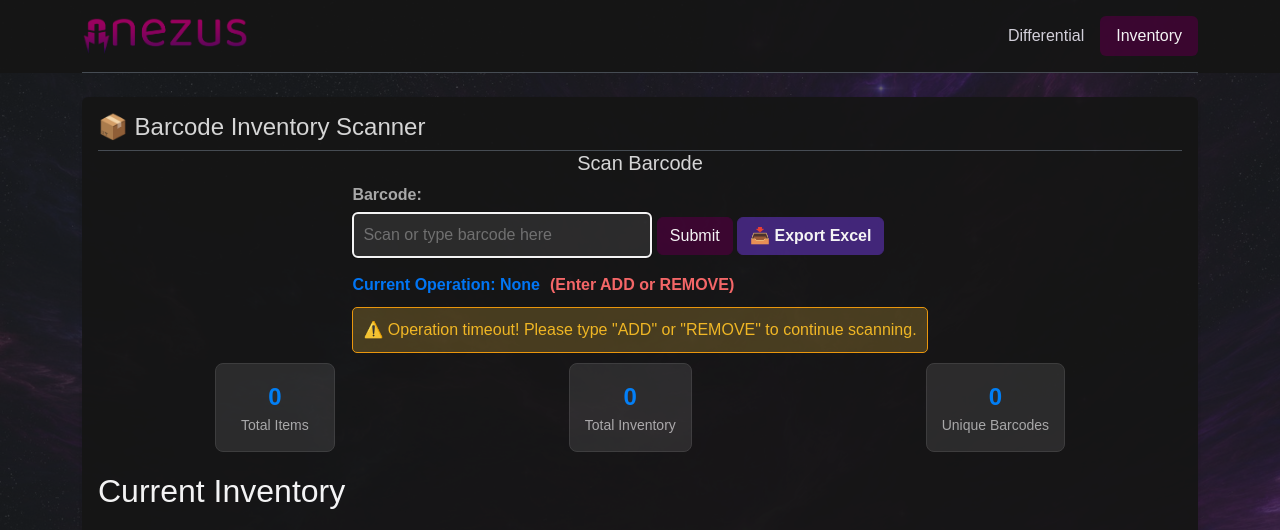
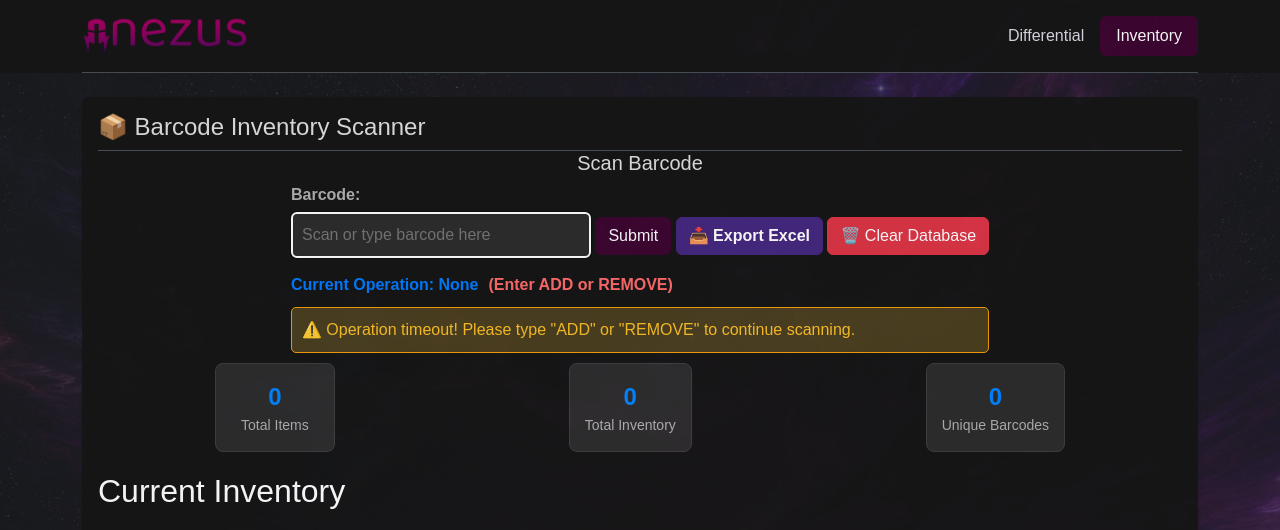
Before and after one commit to Kase0x/barcodescanner, a Flask app: page / in a window 1280 px wide. Shown: the top 530 px of the page. Run offline with Flask 3, Linux system fonts and the light colour scheme; data that the repository does not hold is empty; some libraries are stand-ins or nearby versions.

Commit message:
Ensured barcode field was cleared on bad entry when expecting ADD or REMOVE. Added clear database button with confirmation

```diff
--- a/app.py
+++ b/app.py
@@ -50,8 +50,8 @@
         requires_operation = True
     else:
         elapsed = datetime.utcnow() - last_operation_time
-        time_remaining = max(0, 15 - elapsed.total_seconds())
-        requires_operation = elapsed > timedelta(seconds=15)
+        time_remaining = max(0, 300 - elapsed.total_seconds())
+        requires_operation = elapsed > timedelta(seconds=300)
 
     return jsonify({
         'last_operation_time': last_operation_time.isoformat() if last_operation_time else None,
@@ -85,8 +85,8 @@
             'message': f'Operation changed to {barcode_input}'
         })
 
-    # Check if more than 15 seconds have passed since last operation
-    if last_operation_time is None or (datetime.utcnow() - last_operation_time) > timedelta(seconds=15):
+    # Check if more than 300 seconds have passed since last operation
+    if last_operation_time is None or (datetime.utcnow() - last_operation_time) > timedelta(seconds=300):
         return jsonify({
             'error': 'Operation timeout. Please enter ADD or REMOVE first.',
             'timeout': True,
@@ -166,6 +166,31 @@
     except Exception as e:
         return jsonify({'error': str(e)}), 500
 
+@app.route('/api/clear-database', methods=['POST'])
+def clear_database():
+    try:
+        # Get confirmation from request
+        data = request.json
+        if not data or not data.get('confirmed'):
+            return jsonify({'error': 'Confirmation required'}), 400
+
+        # Clear all inventory entries
+        deleted_count = Inventory.query.count()
+        Inventory.query.delete()
+        db.session.commit()
+
+        # Emit update to all connected clients
+        socketio.emit('database_cleared', {'deleted_count': deleted_count})
+
+        return jsonify({
+            'success': True,
+            'message': f'Database cleared successfully. {deleted_count} entries removed.',
+            'deleted_count': deleted_count
+        })
+    except Exception as e:
+        db.session.rollback()
+        return jsonify({'error': str(e)}), 500
+
 def migrate_existing_data():
     """Migrate data from existing Excel file to SQLite database"""
     excel_file = 'inventory_log.xlsx'
--- a/templates/index.html
+++ b/templates/index.html
@@ -318,6 +318,7 @@
                 <input type="text" id="barcodeInput" placeholder="Scan or type barcode here" autofocus>
                 <button onclick="submitBarcode()" class="btn btn-dark">Submit</button>
                 <button class="btn btn-bd-primary" onclick="exportExcel()">📥 Export Excel</button>
+                <button class="btn btn-danger" onclick="clearDatabase()">🗑️ Clear Database</button>
             </div>
 
             <div id="currentOperation" style="margin-top: 10px; font-weight: bold; color: #007bff;">
@@ -393,6 +394,13 @@
             currentOperation = data.operation;
             updateOperationDisplay();
             showStatus(`Operation changed to ${data.operation}`, 'success');
+        });
+
+        socket.on('database_cleared', function(data) {
+            inventory = [];
+            updateInventoryTable();
+            updateStats();
+            showStatus(`Database cleared successfully. ${data.deleted_count} entries removed.`, 'success');
         });
 
         function checkOperationStatus() {
@@ -491,10 +499,12 @@
                     barcodeInput.focus();
                 } else {
                     if (data.timeout) {
+                        barcodeInput.value = '';
                         showStatus('⏰ ' + data.error, 'error');
                         currentOperation = null;
                         updateOperationDisplay();
                     } else {
+                        barcodeInput.value = '';
                         showStatus(data.error || 'Operation failed', 'error');
                     }
                 }
@@ -561,6 +571,35 @@
         function exportExcel() {
             window.open('/api/export', '_blank');
         }
+
+        function clearDatabase() {
+            if (confirm('⚠️ WARNING: This will permanently delete ALL inventory data from the database.\n\nThis action cannot be undone!\n\nAre you sure you want to continue?')) {
+                if (confirm('Final confirmation: Delete ALL inventory data?')) {
+                    fetch('/api/clear-database', {
+                        method: 'POST',
+                        headers: {
+                            'Content-Type': 'application/json',
+                        },
+                        body: JSON.stringify({
+                            confirmed: true
+                        })
+                    })
+                    .then(response => response.json())
+                    .then(data => {
+                        if (data.success) {
+                            // Database cleared event will be handled by socket
+                            showStatus(data.message, 'success');
+                        } else {
+                            showStatus(data.error || 'Failed to clear database', 'error');
+                        }
+                    })
+                    .catch(error => {
+                        console.error('Error:', error);
+                        showStatus('Network error occurred while clearing database', 'error');
+                    });
+                }
+            }
+        }
     </script>
 
 <script src="https://cdn.jsdelivr.net/npm/bootstrap@5.3.3/dist/js/bootstrap.bundle.min.js" integrity="sha384-YvpcrYf0tY3lHB60NNkmXc5s9fDVZLESaAA55NDzOxhy9GkcIdslK1eN7N6jIeHz" crossorigin="anonymous"></script>
```
Also changed, not shown: instance/inventory.db.
